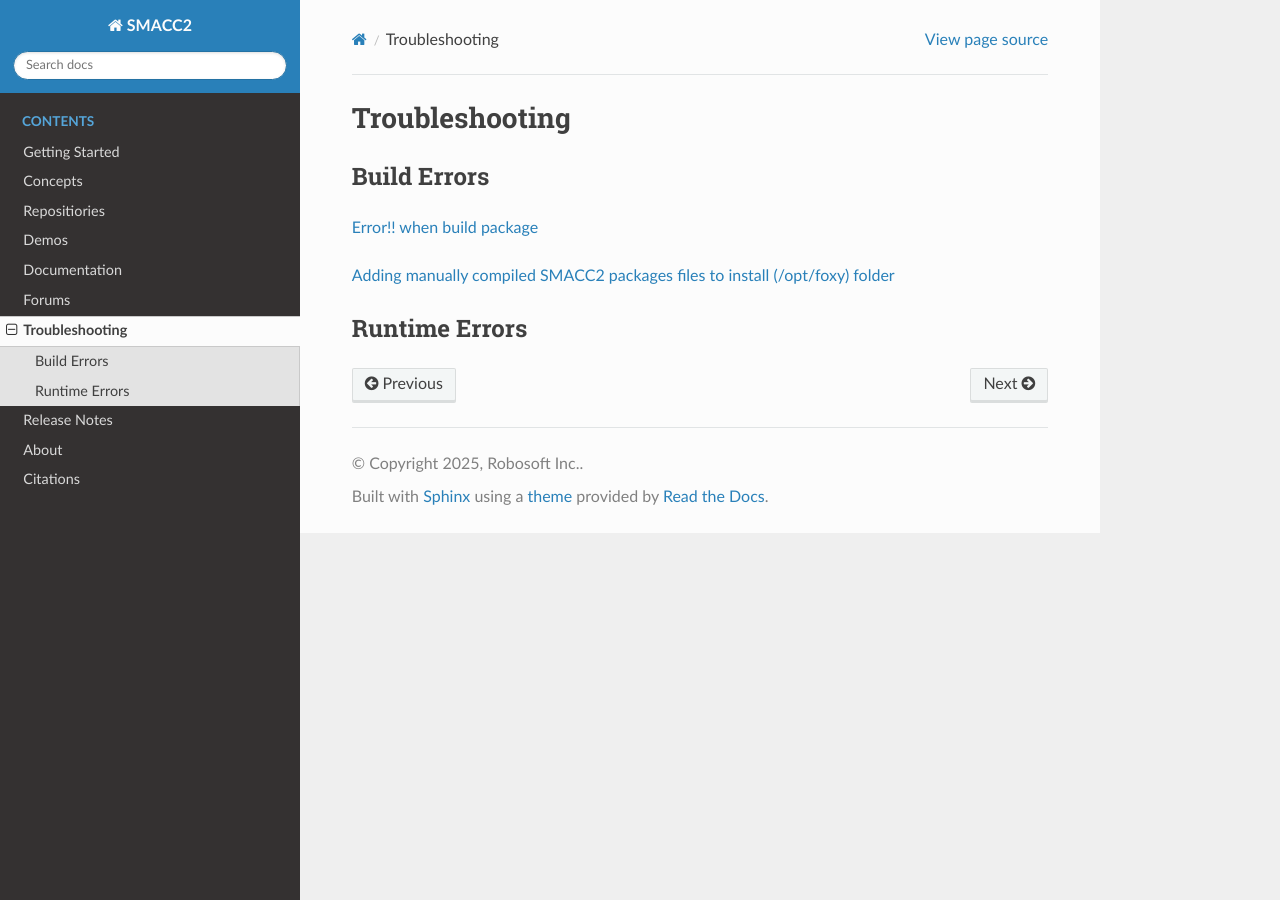
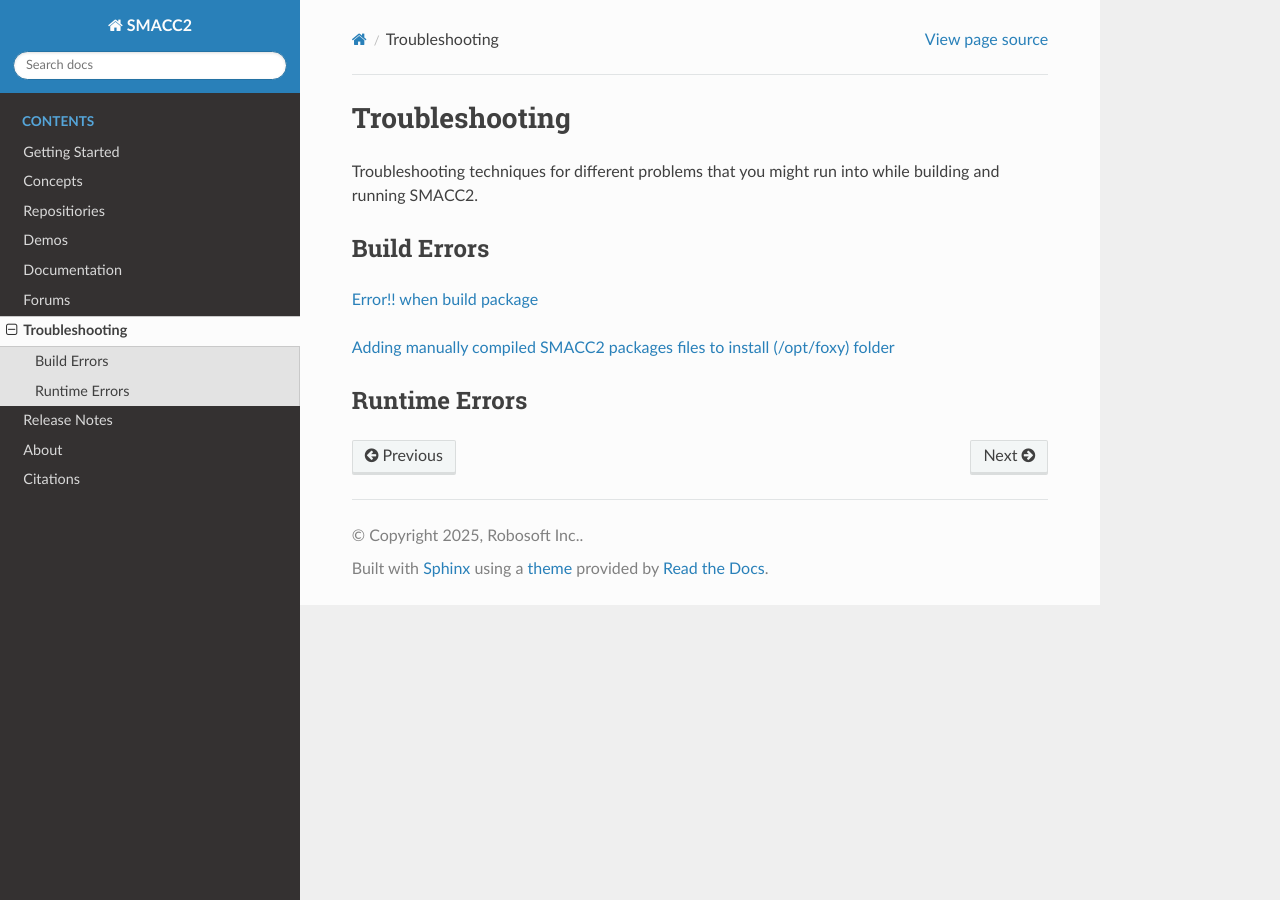
Before and after one commit to robosoft-ai/smacc2_docs, a Sphinx documentation site: the page built from docs/source/troubleshooting.rst, in a window 1280 px wide. Built offline with Sphinx 7.4.7 and the Read the Docs theme 3.1.0, drawn with Linux system fonts in a browser that asks for light colours.

Commit message:
Update troubleshooting.rst

```diff
--- a/docs/source/troubleshooting.rst
+++ b/docs/source/troubleshooting.rst
@@ -1,5 +1,7 @@
 Troubleshooting
 =====
+
+Troubleshooting techniques for different problems that you might run into while building and running SMACC2.
 
 Build Errors
 ------------
```
